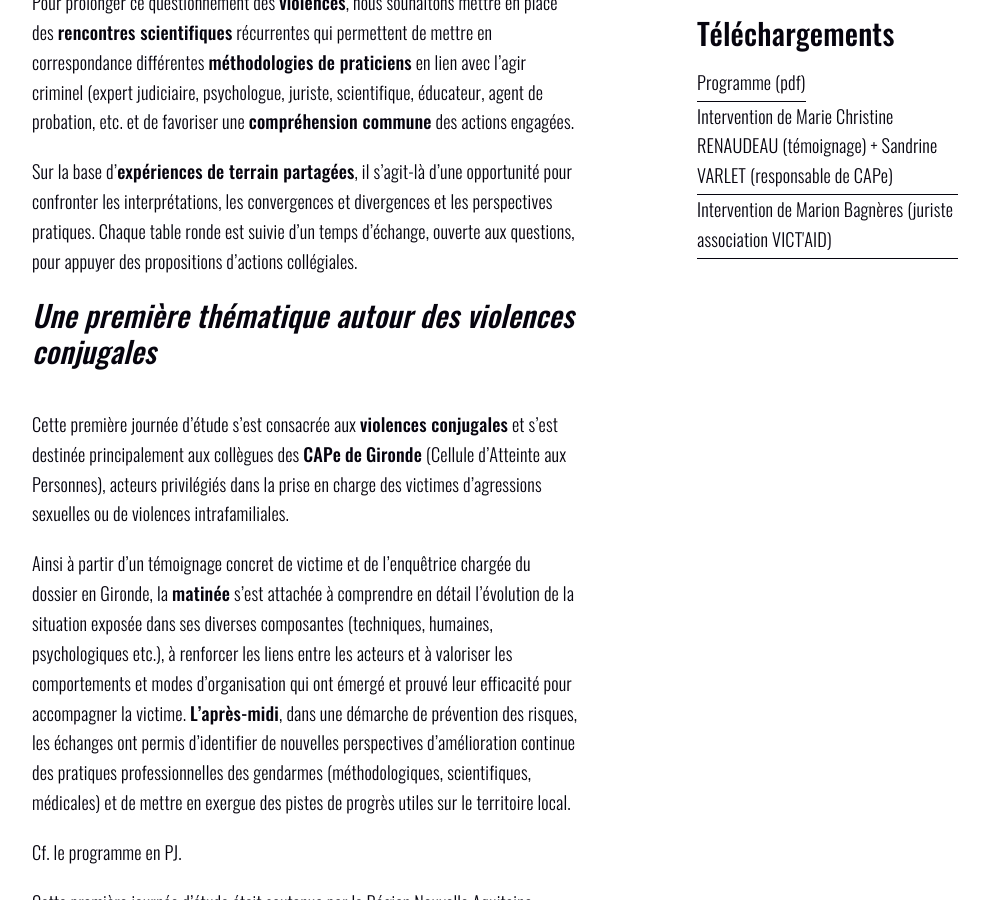
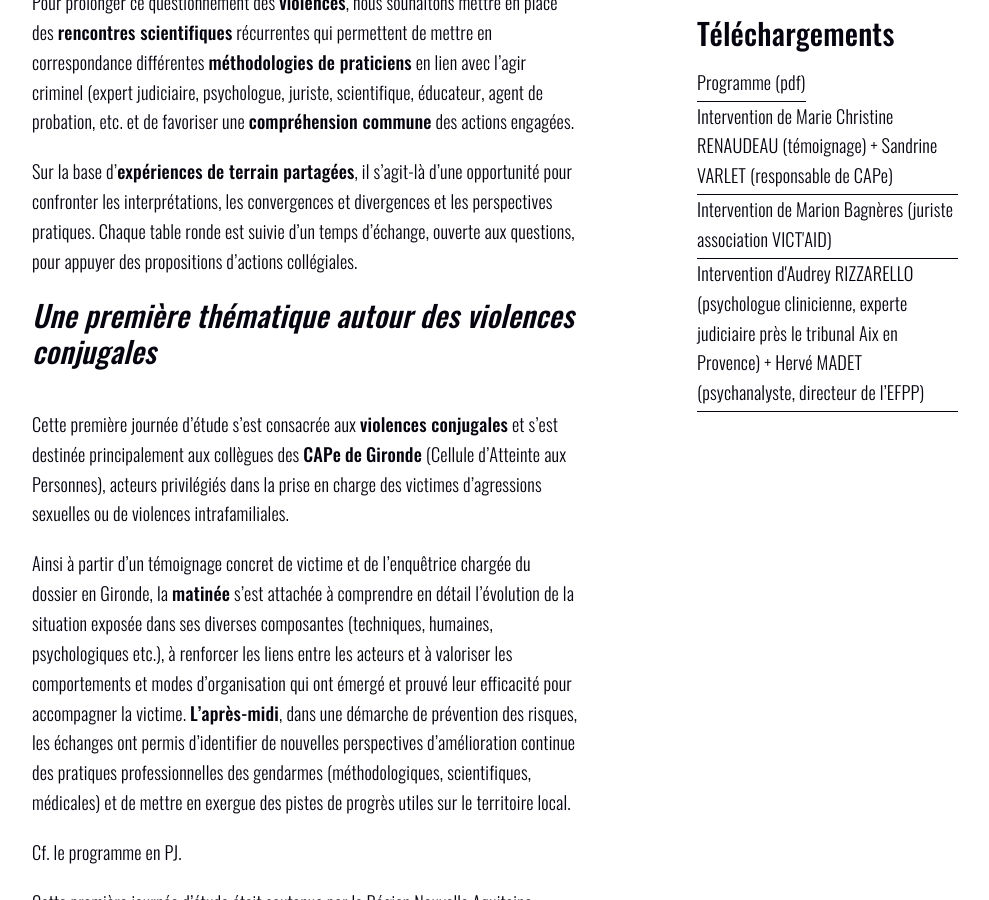
Before and after one commit to noesya/cyberneticproject, a Jekyll site: the page built from _study_days/violences-conjugales-1ere-journee-d-etude.html, in a window 1280 px wide and 900 px high, scrolled down 1179 px. Shown: the whole window, without its empty margins (145-1134 px from the left). Built offline with Jekyll 4.4.1, drawn with Linux system fonts in a browser that asks for light colours.

Commit message:
Update Journées d‘études “violences-conjugales-1ere-journee-d-etude”

```diff
--- a/_study_days/violences-conjugales-1ere-journee-d-etude.html
+++ b/_study_days/violences-conjugales-1ere-journee-d-etude.html
@@ -26,6 +26,10 @@ downloads:
       (responsable de CAPe)
   - name: Intervention de Marion Bagnères (juriste association VICT'AID)
     file: https://youtu.be/dH7cropv9Ho
+  - name: " Intervention d'Audrey RIZZARELLO (psychologue clinicienne, experte
+      judiciaire près le tribunal Aix en Provence) + Hervé MADET
+      (psychanalyste, directeur de l’EFPP) "
+    file: https://youtu.be/Dnj_1-8HprE
 event_date: 2021-06-15T08:20:30.057Z
 warning: true
 ---
```
